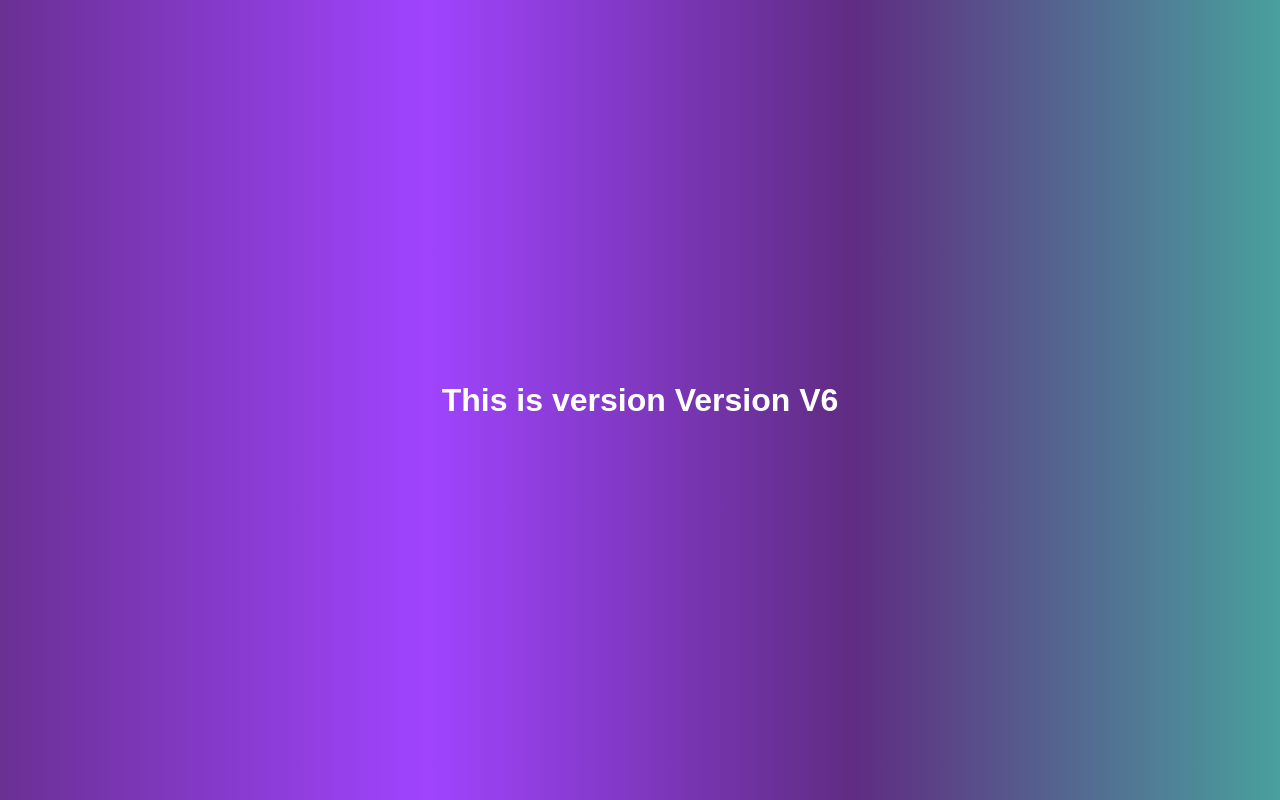
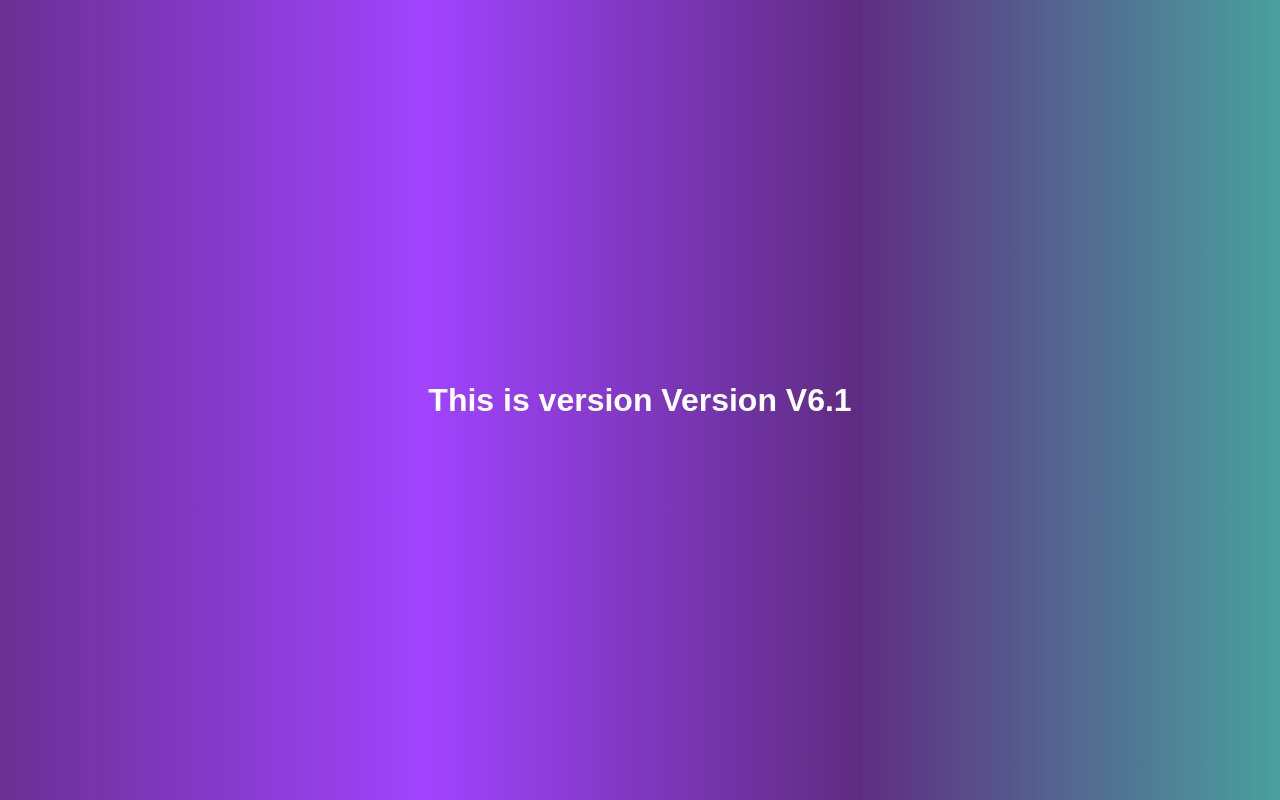
Before and after one commit to mohasinmaner/myrepo, a plain HTML site: page index.html in a window 1280 px wide. Drawn offline with Linux system fonts and the light colour scheme.

Commit message:
changed the version 6 to 6.1

```diff
--- a/index.html
+++ b/index.html
@@ -7,6 +7,6 @@
     <title>Document</title>
 </head>
 <body>
-    <h1>This is version Version V6</h1>
+    <h1>This is version Version V6.1</h1>
 </body>
 </html>
```
